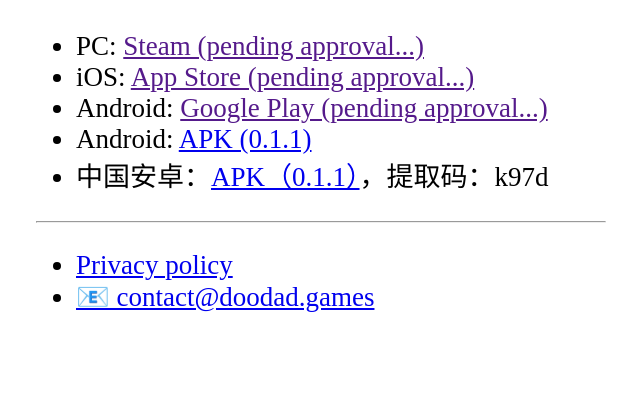
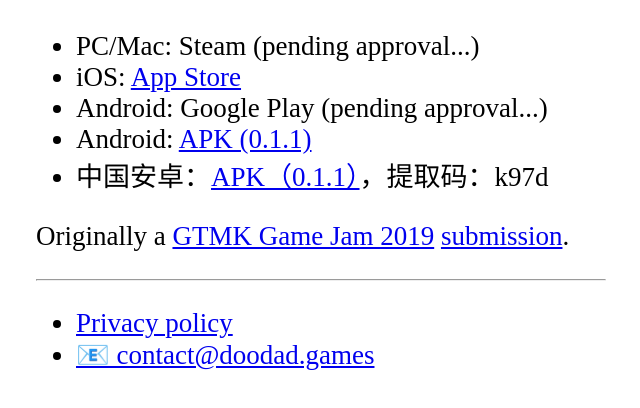
Before and after one commit to doodad-games/doodad.games, a plain HTML site: page unitower.html in a window 1280 px wide. Shown: the part 528-936 px from the top of the page, without its empty margins (319-959 px from the left). Before the commit the page ends 883 px from the top, so only its background shows below. Drawn offline with Linux system fonts and the light colour scheme.

Commit message:
new: uniTower iOS link; GTMK link.

```diff
--- a/unitower.html
+++ b/unitower.html
@@ -21,12 +21,16 @@
     </h2>
 
     <ul>
-      <li>PC: <a href="">Steam (pending approval...)</a></li>
-      <li>iOS: <a href="">App Store (pending approval...)</a></li>
-      <li>Android: <a href="">Google Play (pending approval...)</a></li>
+      <li>PC/Mac: Steam (pending approval...)</li>
+      <li>iOS: <a href="https://apps.apple.com/us/app/unitower/id1475769584">App Store</a></li>
+      <li>Android: Google Play (pending approval...)</li>
       <li>Android: <a href="https://d3pq7nh4ihq3as.cloudfront.net/unitower-0.1.1.apk" download>APK (0.1.1)</a></li>
       <li lang="zh">中国安卓：<a href="https://pan.baidu.com/s/1d1CUmBc62EgX-h1EBpX1wQ" target="_blank">APK（0.1.1）</a>，提取码：k97d</li>
     </ul>
+
+    <p>
+      Originally a <a href="https://itch.io/jam/gmtk-2019">GTMK Game Jam 2019</a> <a href="https://itch.io/jam/gmtk-2019/rate/461267">submission</a>.
+    </p>
 
     <footer>
       <hr/>
```
Also changed, not shown: kubblammo.html (+1 -1 lines).
